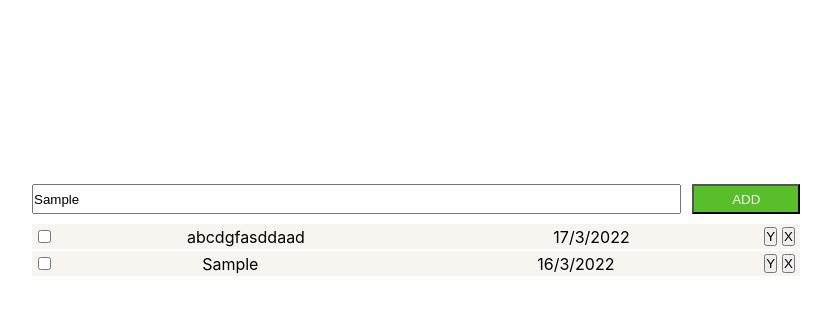
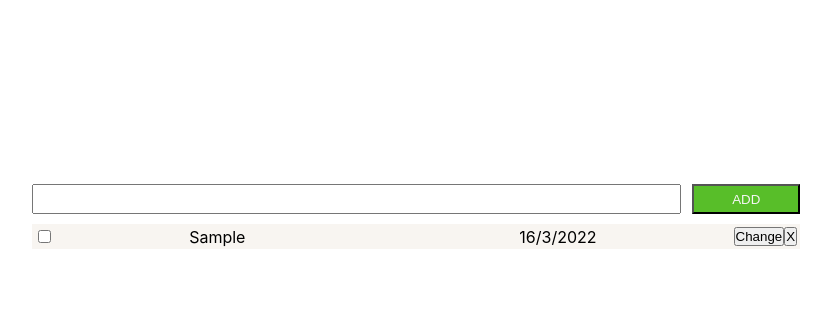
Before and after one commit to artyom1997/React, a React (Create React App) app in the folder my-react/: page / in a window 1280 px wide. Both pictures are taken after typing "Sample" into the empty fields and a click on the button "ADD". Shown: the top 314 px of the page, without its empty margins (224-1055 px from the left). Built offline with nearby package versions, Linux system fonts and the light colour scheme.

Commit message:
add to do change

```diff
--- a/my-react/src/components/addToDo/addToDo.jsx
+++ b/my-react/src/components/addToDo/addToDo.jsx
@@ -1,33 +1,58 @@
 import "./addToDo.css";
 import ToDo from "../toDoLine/toDo";
 import Context from "../../context";
-import { useContext } from "react";
+import { useContext, useState } from "react";
+
+let changeobj = {
+  status: false,
+  obj: {},
+};
 
 function AddToDo() {
   const ContextData = useContext(Context);
+
   let arr = ContextData.array;
-  let newToDo = "";
+  let [newToDo, setNewToDo] = useState("");
   const getInputValue = (event) => {
-    newToDo = event.target.value;
+    setNewToDo(event.target.value);
   };
 
   function generateNewToDo() {
     let date = new Date();
     this.id = Math.floor(Math.random() * 100);
-   this.text =  newToDo;
-   this.date = `${date.getDate()}/${date.getMonth() + 1}/${date.getFullYear()}`;
-   this.done = false
+    this.text = newToDo;
+    this.date = `${date.getDate()}/${
+      date.getMonth() + 1
+    }/${date.getFullYear()}`;
+    this.done = false;
   }
 
   const addNewToDo = () => {
+    if (changeobj.status) {
+      arr.forEach((el) => {
+        if (el.id === changeobj.obj.id) {
+           el.text = newToDo;
+        }
+      });
+      changeobj.status = false;
+    } else {
       let obj = new generateNewToDo();
       arr.push(obj);
+    }
     ContextData.updArry();
+    setNewToDo("");
   };
+
+  function changeToDo(obj) {
+    setNewToDo(obj.text);
+    changeobj.status = true;
+    changeobj.obj = obj;
+  }
+
   return (
     <div className="todo-list-main">
       <div className="add-main">
-        <input type="text" onChange={getInputValue} />
+        <input type="text" onChange={getInputValue} value={newToDo} />
         <button
           onClick={() => {
             addNewToDo();
@@ -38,7 +63,7 @@ function AddToDo() {
       </div>
       <ul className="todo-list">
         {arr.map((el) => {
-          return <ToDo info={el} key={el.id}></ToDo>;
+          return <ToDo info={el} key={el.id} changeToDo={changeToDo}></ToDo>;
         })}
       </ul>
     </div>
--- a/my-react/src/components/toDoLine/toDo.css
+++ b/my-react/src/components/toDoLine/toDo.css
@@ -22,7 +22,7 @@
 
 .todo-controll {
     display: flex;
-    width: 4%;
+    width: 8%;
     justify-content: space-between;
     margin-right: 5px;
 }
--- a/my-react/src/components/toDoLine/toDo.jsx
+++ b/my-react/src/components/toDoLine/toDo.jsx
@@ -20,6 +20,11 @@ function ToDo(props) {
     ContextData.updArry();
   }
 
+  function changeToDo(obj){
+
+    props.changeToDo(obj)
+  }
+
   return (
     <li className="todo">
       <input
@@ -34,7 +39,7 @@ function ToDo(props) {
         <div>{props.info.date}</div>
       </div>
       <div className="todo-controll">
-        <button>Y</button>
+        <button onClick={changeToDo.bind(null, props.info)}>Change</button>
         <button onClick={deleteToDo.bind(null, props.info)}>X</button>
       </div>
     </li>
--- a/my-react/src/components/toDolist/todoList.jsx
+++ b/my-react/src/components/toDolist/todoList.jsx
@@ -4,14 +4,11 @@ import Context from "../../context";
 import { useState } from "react";
 
 function ToDoList() {
-  const [array, setArry] = useState([
-    { id: 1, text: "abcdgfasddaad", done: false, date: "17/3/2022" },
-  ]);
+  const [array, setArry] = useState([]);
 
   function updArry() {
     let arr = [...array];
     setArry(arr);
-    console.log(array);
   }
 
   return (
```
Lines whose indentation alone changed are shown as unchanged.
